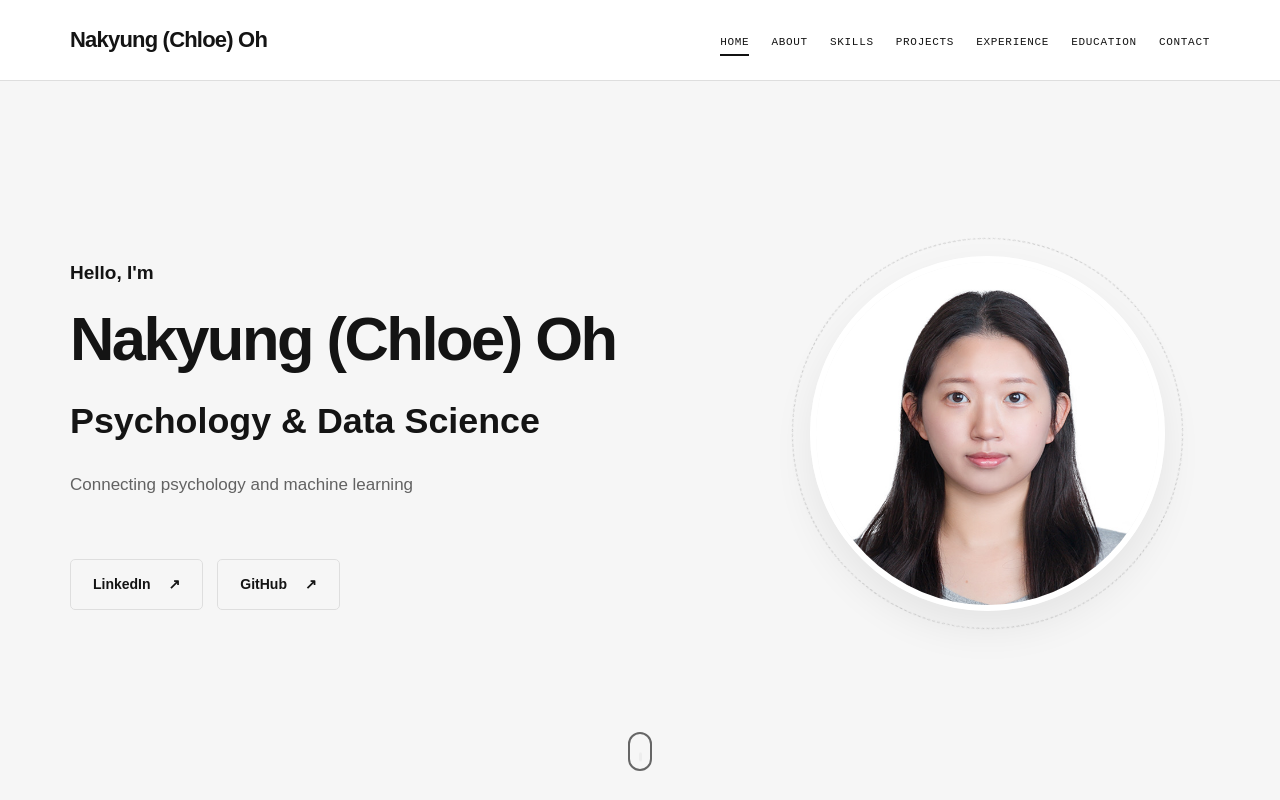
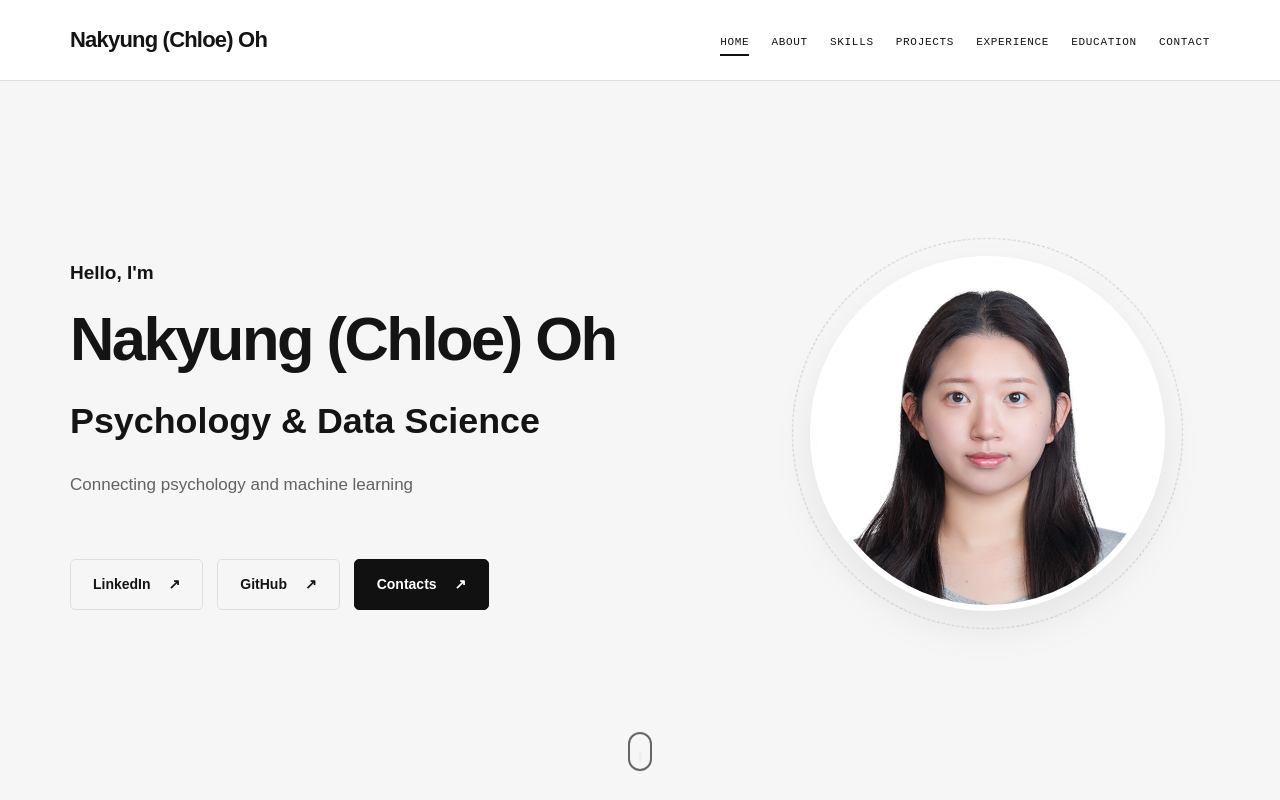
Before and after one commit to OoufA123456/ooufa123456.github.io, a plain HTML site: page index.html in a window 1280 px wide. Shown: the top 800 px of the page. Drawn offline with Linux system fonts and the light colour scheme.

Commit message:
Add Contacts button to index.html

```diff
--- a/index.html
+++ b/index.html
@@ -1124,6 +1124,12 @@
               GitHub
               <span aria-hidden="true">↗</span>
             </a>
+
+            <a href="#contacts" class="btn btn-primary">
+              Contacts
+              <span aria-hidden="true">↗</span>
+            </a>
+
         </div>
         </div>
 
```
